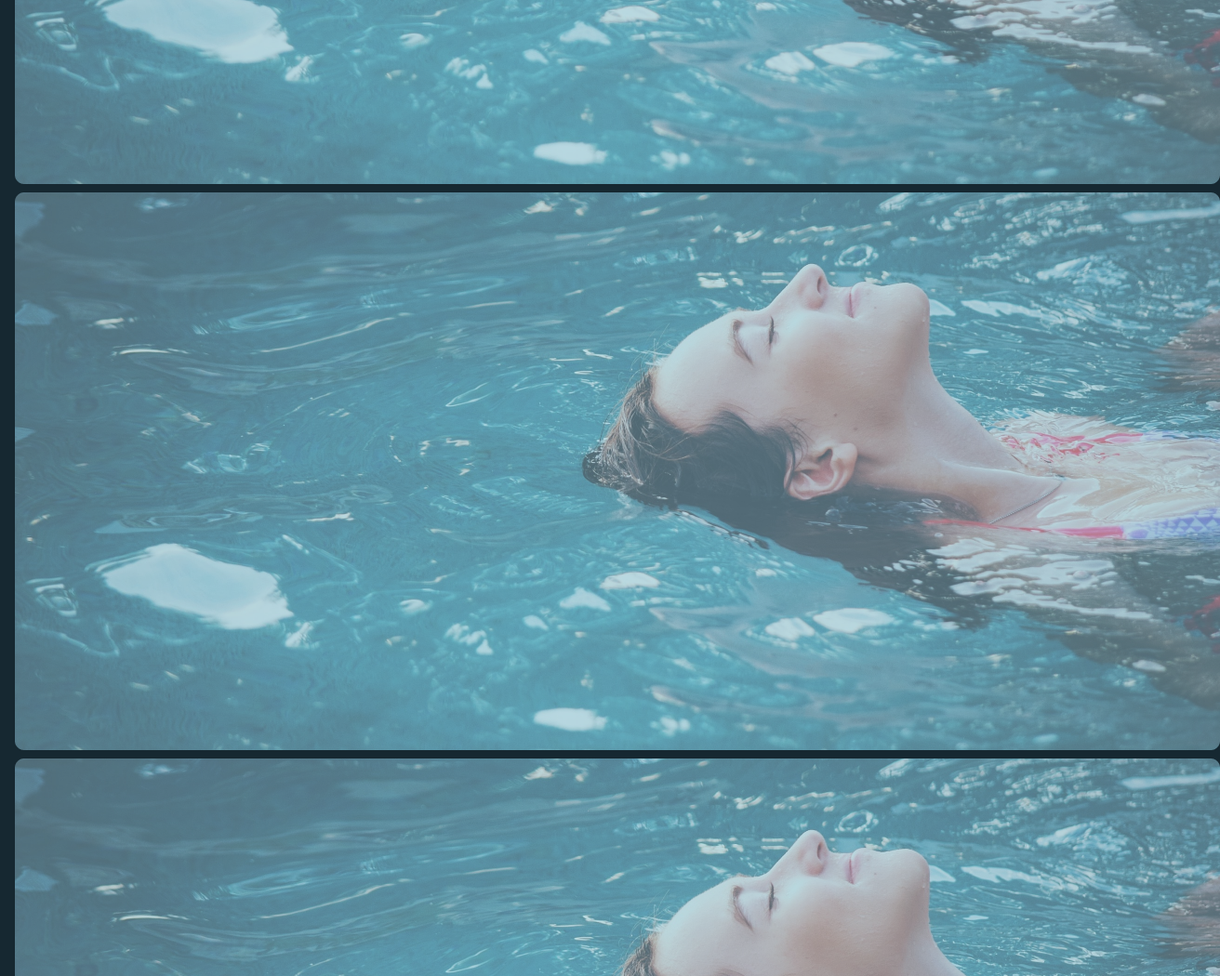
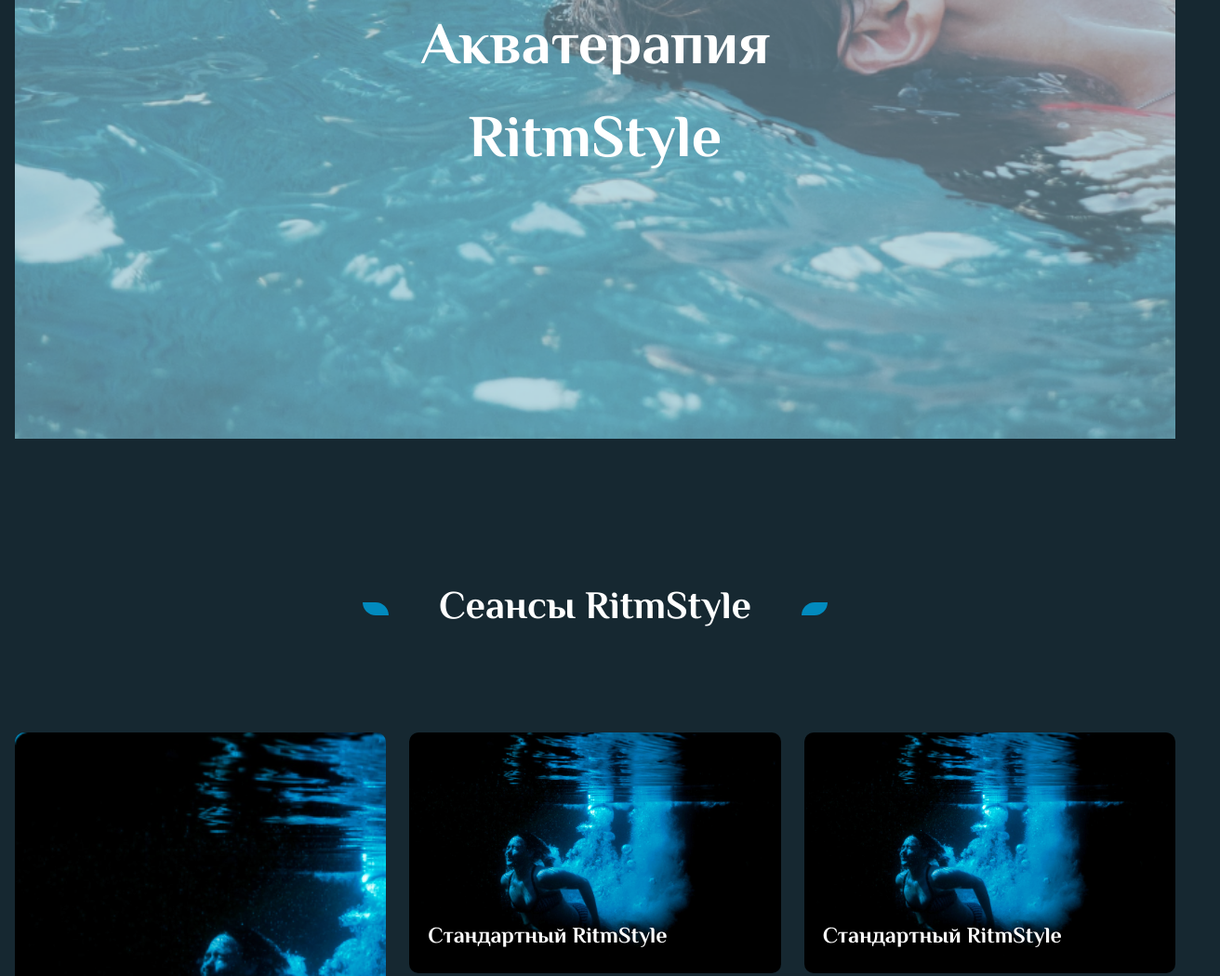
Before and after one commit to Samira13456/test, a website: page index.html in a window 1280 px wide. Shown: the part 542-1592 px from the top of the page at 93% size, 1312 px wide, since content can reach past the window. Drawn offline with Linux system fonts and the light colour scheme.

Commit message:
delete slider

```diff
--- a/index.html
+++ b/index.html
@@ -30,12 +30,6 @@
             </nav>
             <input type="button" class="btn" value="Записаться на сеанс">
         </header>
-        <section class="slider">
-            <cover><img src="./assets/img/main.png" alt=""></cover>
-            <cover><img src="./assets/img/main.png" alt=""></cover>
-            <cover><img src="./assets/img/main.png" alt=""></cover>
-            <cover><img src="./assets/img/main.png" alt=""></cover>
-        </section>
         <section class="main">
             <div class="content">
                 <div class="section-title">
```
